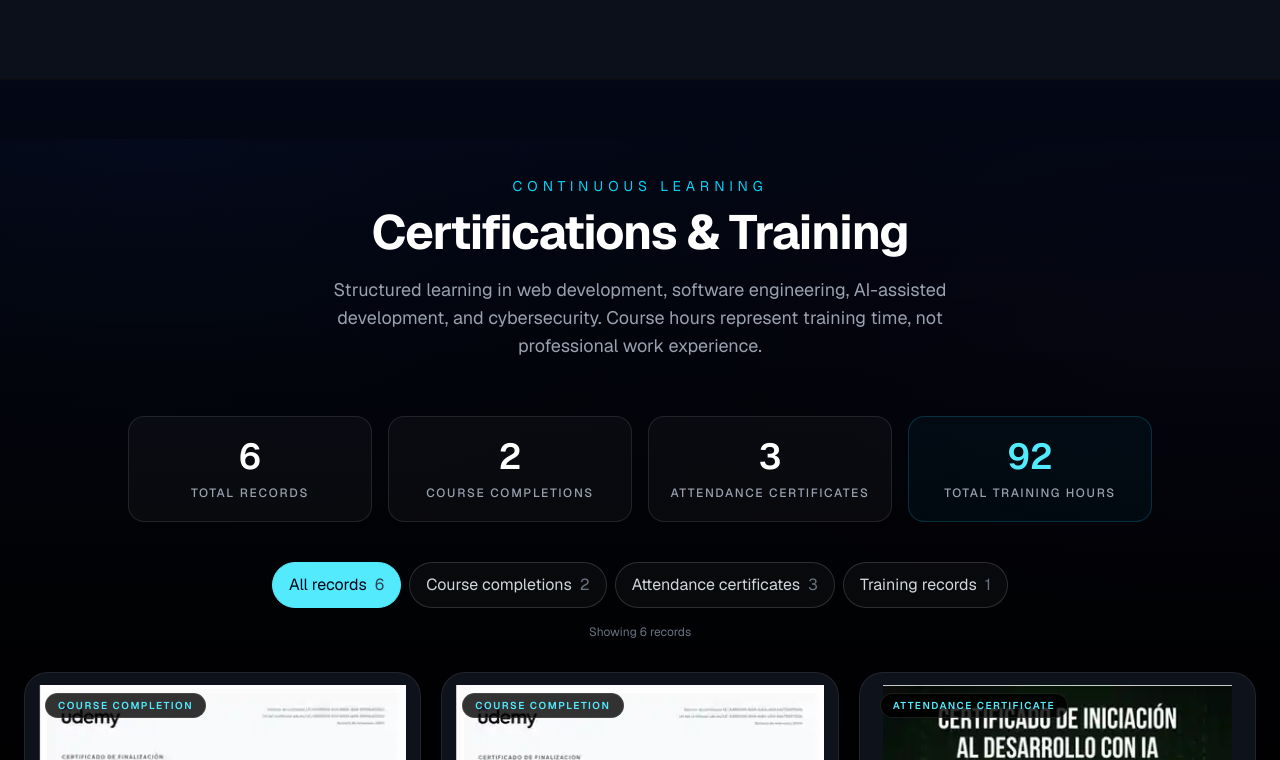
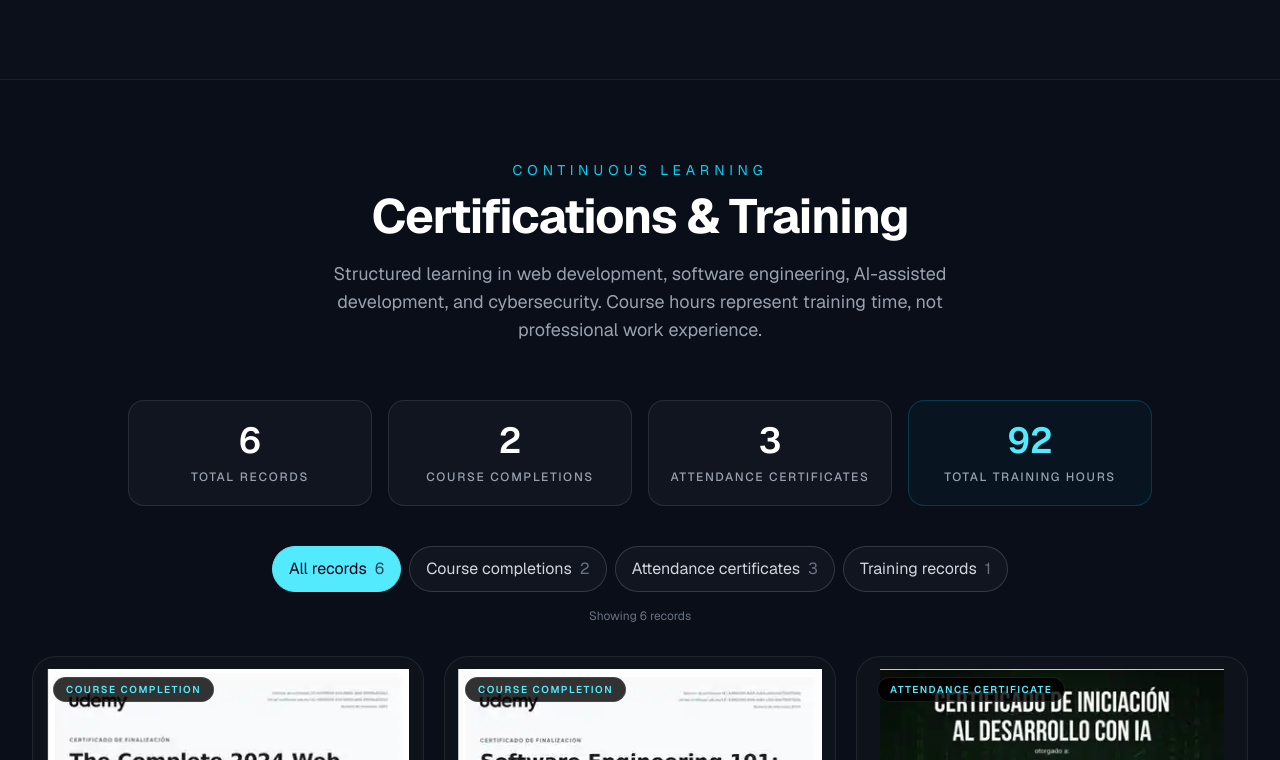
Before and after one commit to Dleteo/Nexus-AI, a Next.js app: page /portfolio in a window 1280 px wide. Shown: the part 1461-2221 px from the top of the page. Built offline with nearby package versions, Linux system fonts and the light colour scheme; no server answers.

Commit message:
Align metadata, certificates and automated checks with split pages

```diff
--- a/components/sections/Certifications.tsx
+++ b/components/sections/Certifications.tsx
@@ -41,7 +41,7 @@ export default function Certifications() {
   return (
     <section
       id="certifications"
-      className="scroll-mt-20 border-y border-white/5 bg-gradient-to-b from-slate-950/70 via-black to-black px-6 py-24 text-white"
+      className="scroll-mt-24 border-t border-white/[0.07] bg-[#090e18] px-5 py-16 text-white sm:px-8 sm:py-20"
     >
       <div className="mx-auto max-w-7xl">
         <SectionHeader
```
